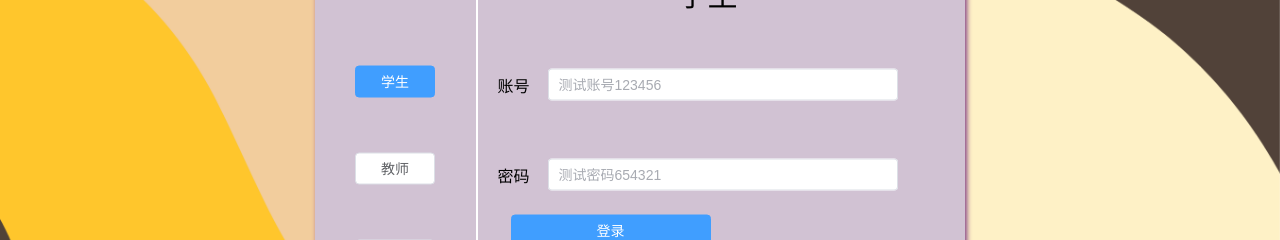
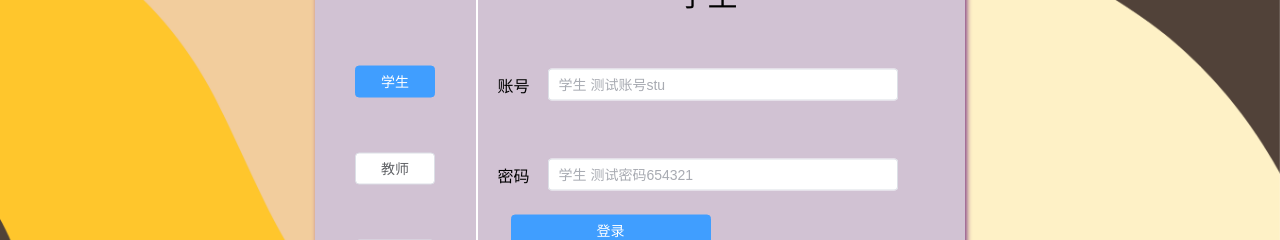
Before and after one commit to liuup/GraduationProject, a Vue app in the folder frontend/: page / in a window 1280 px wide. Shown: the part 292-532 px from the top of the page. Built offline with nearby package versions, Linux system fonts and the light colour scheme.

Commit message:
前端修改登录控制

```diff
--- a/frontend/public/index.html
+++ b/frontend/public/index.html
@@ -2,7 +2,7 @@
 <html lang="">
   <head>
 
-    <title>管理员</title>
+    <title>毕设</title>
     <style>
       body {
         margin: 0;
--- a/frontend/src/views/Login.vue
+++ b/frontend/src/views/Login.vue
@@ -20,8 +20,8 @@
                                 <p>账号</p>
                                 <el-input
                                     class="inputflex"
-                                    v-model="user_form.num"
-                                    placeholder="测试账号123456"
+                                    v-model="user_form.account"
+                                    :placeholder="account_placeholder"
                                     clearable
                                 ></el-input>
                             </div>
@@ -31,7 +31,7 @@
                                 <el-input
                                     class="inputflex"
                                     v-model="user_form.pwd"
-                                    placeholder="测试密码654321"
+                                    :placeholder="pwd_placeholder"
                                     type="password"
                                     clearable
                                 ></el-input>
@@ -81,8 +81,10 @@ import Cookies from "js-cookie"
 export default {
     data() {
         return {
+            // 是否显示右方注册抽屉
             drawer: false,
 
+            // 右方文字显示
             login_text: "学生",
 
             // 三个按钮的显示类型
@@ -90,6 +92,11 @@ export default {
             teach_btn_type: "default",
             admin_btn_type: "default",
 
+            // 登录窗口占位字符，初始显示文字
+            account_placeholder: "学生 测试账号stu",
+            pwd_placeholder: "学生 测试密码654321",
+
+            // 注册表单
             reg_form: {
                 name: "",   // 姓名
                 num: "",    // 账号
@@ -99,8 +106,10 @@ export default {
             },
 
             // isloading: false,   // 登录按键是否正在加载，true为加载，false为不在加载
+
+            // 登录表单
             user_form: {
-                num: "",	// 用户账号
+                account: "",	// 用户账号
                 pwd: ""	// 用户密码
             },
         }
@@ -108,35 +117,57 @@ export default {
     methods: {
         // 学生登录切换按键
         StudentBtn() {
+            // 左方互斥切换
             this.stu_btn_type = "primary";
             this.teach_btn_type = "default";
             this.admin_btn_type = "default";
 
-            // TODO:
+            // 右方标题文字显示
+            this.login_text = "学生";
+
+            // 学生登录时占位字符的显示
+            this.account_placeholder = "学生 测试账号stu";
+            this.pwd_placeholder = "学生 测试密码654321";
+
+            // TODO: 学生数据库设计
         },
 
         // 老师登录切换按键
         TeachBtn() {
+            // 互斥切换
             this.stu_btn_type = "default";
             this.teach_btn_type = "primary";
             this.admin_btn_type = "default";
 
-            // TODO:
+            this.login_text = "教师";
+
+            // 教师登录时占位字符的显示
+            this.account_placeholder = "教师 测试账号teacher";
+            this.pwd_placeholder = "教师 测试密码654321";
+
+            // TODO: 教师数据库设计
         },
 
         // 管理员登录切换按键
         AdminBtn() {
+            // 互斥切换
             this.stu_btn_type = "default";
             this.teach_btn_type = "default";
             this.admin_btn_type = "primary";
 
-            // TODO:
+            this.login_text = "管理员";
+
+            // 管理员登录时占位字符的显示
+            this.account_placeholder = "管理员 测试账号admin";
+            this.pwd_placeholder = "管理员 测试密码654321";
+
+            // TODO: 管理员数据库设计
         },
 
         // 登录按钮
         login() {
             // 错误处理
-            if(this.user_form.num == "" || this.user_form.pwd == "") {
+            if(this.user_form.account == "" || this.user_form.pwd == "") {
                 ElMessage({
                     type: "warning",
                     message: "输入框禁止为空"
```
